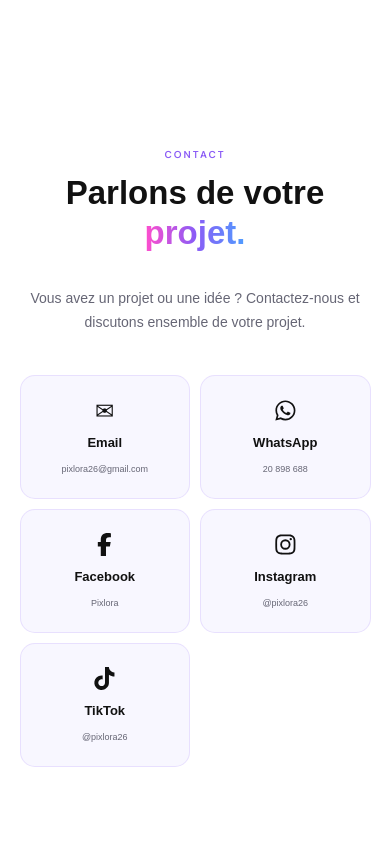
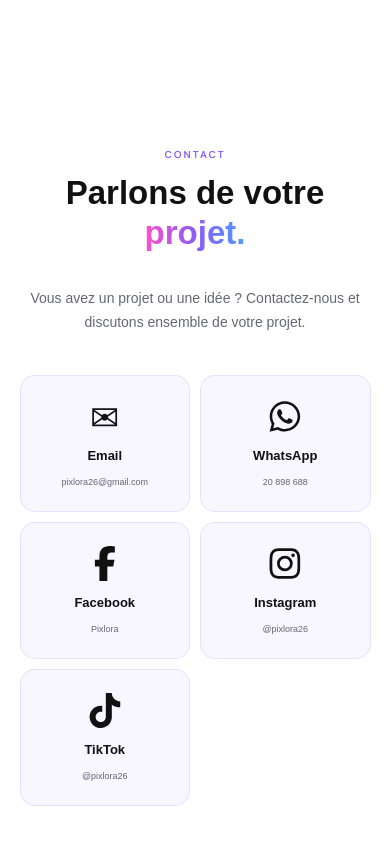
Before and after one commit to cyrineriyahi/pixelora, a React (Vite) app: page / in a window 390 px wide. Shown: the part 1790-2634 px from the top of the page. Built offline with nearby package versions, Linux system fonts and the light colour scheme.

Commit message:
Correction du menu hamburger mobile

```diff
--- a/src/App.css
+++ b/src/App.css
@@ -717,10 +717,15 @@ main {
     );
 }
 
+
+/* =====================================================
+   ICÔNES CONTACT
+===================================================== */
+
 .contact-icon {
-  font-size: 30px;
-
-  margin-bottom: 20px;
+  font-size: 40px;
+
+  margin-bottom: 15px;
 }
 
 .contact-item h3 {
@@ -1290,9 +1295,11 @@ main {
     background: #f8f7ff;
   }
 
+  /* ICÔNE E-MAIL / CONTACT AGRANDIE */
+
   .contact-icon {
 
-    font-size: 23px;
+    font-size: 35px;
 
     margin-bottom: 10px;
   }
@@ -1531,4 +1538,11 @@ main {
 
     background: #ffffff;
   }
-}
+
+  .contact-icon {
+
+    font-size: 35px;
+
+    margin-bottom: 10px;
+  }
+}
```
